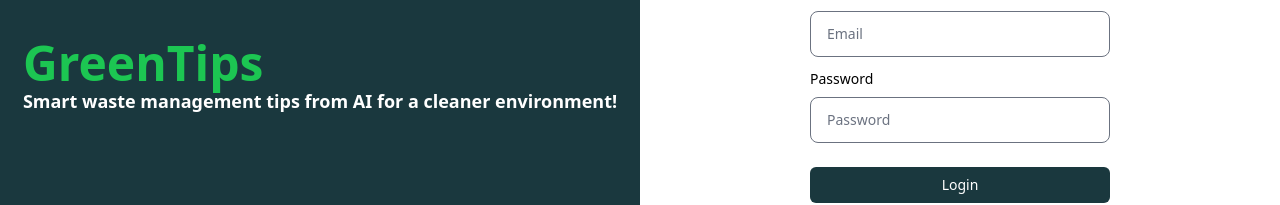
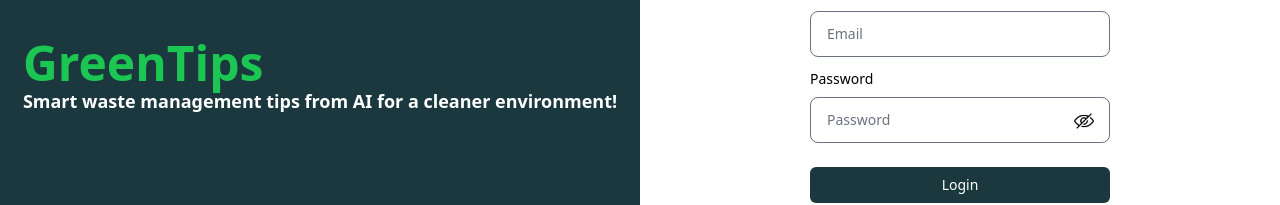
Before and after one commit to AndiMahardika/GreenTips, a React (Vite) app: page /login in a window 1280 px wide. Shown: the part 323-528 px from the top of the page. Built offline with nearby package versions, Linux system fonts and the light colour scheme; no server answers.

Commit message:
edd: hide password

```diff
--- a/src/components/Header.jsx
+++ b/src/components/Header.jsx
@@ -29,7 +29,7 @@ const Header = () => {
         </a>
         <div className="flex md:order-2 space-x-3 md:space-x-0 rtl:space-x-reverse">
           {user ? (
-            <Button variant="success" onClick={handleLogout}>Logout</Button>
+            <Button variant="danger" onClick={handleLogout}>Log Out</Button>
           ) : (
             <Link to="/register">
               <Button variant="success">SignUp</Button>
--- a/src/features/authentication/components/login.jsx
+++ b/src/features/authentication/components/login.jsx
@@ -5,14 +5,22 @@ import { AuthLayout } from "./auth.layout.jsx";
 import useLogin from "../hooks/useLogin.jsx";
 import useUser from "../../../store/userStore.js";
 import { Navigate } from "react-router-dom";
+import viewEye from "../../../assets/view.png"
+import { useState } from "react";
+import hideEye from "../../../assets/hide.png"
 
 export default function Login() {
   const { loading, error, errorEmail, errorPassword, handleLogin } = useLogin();
   const {user} = useUser();
+  const [isHidePassword, setIsHidePassword] = useState(true);
 
   if(user) {
     return <Navigate to="/prompt" />
   }
+
+  const handleHidePassword = () => {
+    setIsHidePassword(!isHidePassword);
+  };
 
   return (
     <div>
@@ -25,7 +33,14 @@ export default function Login() {
           <form className="space-y-3" onSubmit={handleLogin} noValidate>
             <Input id="email" label="Email" type="email" placeholder="Email" />
             <p className="text-xs text-red-600">{errorEmail}</p>
-            <Input id="password" label="Password" type="password" placeholder="Password" />
+            <div className="relative">
+              <Input id="password" label="Password" type={isHidePassword ? "password" : "text"} placeholder="Password" />
+              <div className="absolute right-0 bottom-1">
+                <Button variant="" onClick={handleHidePassword}>
+                  {isHidePassword ? <img src={hideEye} alt="hide" className="w-5" /> : <img src={viewEye} alt="view" className="w-5" />}
+                </Button>
+              </div>
+            </div>
             <p className="text-xs text-red-600">{errorPassword}</p>
             <Button size="small" fullWidth type="submit" disabled={loading}>
               {loading ? "Loading..." : "Login"}
--- a/src/features/authentication/components/register.jsx
+++ b/src/features/authentication/components/register.jsx
@@ -3,9 +3,17 @@ import Button from "../../../components/Button.jsx";
 import Input from "../../../components/Input.jsx";
 import { AuthLayout } from "./auth.layout.jsx";
 import useRegister from "../hooks/useRegister.jsx";
+import { useState } from "react";
+import viewEye from "../../../assets/view.png"
+import hideEye from "../../../assets/hide.png"
 
 export default function Register() {
   const { loading, error, errorEmail, errorPassword, errorName, isRegistered, handleRegister } = useRegister();
+  const [isHidePassword, setIsHidePassword] = useState(true);
+
+  const handleHidePassword = () => {
+    setIsHidePassword(!isHidePassword);
+  };
 
   return (
     <div>
@@ -20,7 +28,15 @@ export default function Register() {
             <p className="text-xs text-red-600">{errorName}</p>
             <Input id="email" label="Email" type="email" placeholder="Email" />
             <p className="text-xs text-red-600">{errorEmail}</p>
-            <Input id="password" label="Password" type="password" placeholder="Password" />
+            {/* <Input id="password" label="Password" type="password" placeholder="Password" /> */}
+            <div className="relative">
+              <Input id="password" label="Password" type={isHidePassword ? "password" : "text"} placeholder="Password" />
+              <div className="absolute right-0 bottom-1">
+                <Button variant="" onClick={handleHidePassword}>
+                  {isHidePassword ? <img src={hideEye} alt="hide" className="w-5" /> : <img src={viewEye} alt="view" className="w-5" />}
+                </Button>
+              </div>
+            </div>
             <p className="text-xs text-red-600">{errorPassword}</p>
             <Button size="small" fullWidth type="submit" disabled={loading}>
               {loading ? "Loading..." : "Register"}
--- a/src/features/authentication/hooks/useLogout.jsx
+++ b/src/features/authentication/hooks/useLogout.jsx
@@ -1,11 +1,23 @@
 import { useNavigate } from "react-router-dom";
 import useUser from "../../../store/userStore.js";
+import { confirmAlert } from "../../../components/Confirm.jsx";
 
 export default function useLogout() {
   const navigate = useNavigate();
   const { clearUser } = useUser();
 
-  function handleLogout() {
+  async function handleLogout() {
+    const confirm = await confirmAlert({
+      title: 'Are you sure?',
+      text: 'Do you really want to sign out?',
+      confirmButtonText: 'Yes, sign me out!',
+      cancelButtonText: 'Cancel',
+      confirmButtonColor: 'bg-red-600 hover:bg-red-700',
+      cancelButtonColor: 'bg-blue-600 hover:bg-blue-700 ml-2',
+    })
+
+    if (!confirm.isConfirmed) return
+
     clearUser();
     localStorage.removeItem("token");
     localStorage.removeItem("user");
--- a/src/features/prompt-page/components/layout.jsx
+++ b/src/features/prompt-page/components/layout.jsx
@@ -77,7 +77,7 @@ export default function Layout({ children }) {
             </ul>
           </div>
 
-          <Button variant="success" size="default" fullWidth onClick={handleLogout}>Log Out</Button>
+          <Button variant="danger" size="default" fullWidth onClick={handleLogout}>Log Out</Button>
         </div>
       </aside>
 
```
Also changed, not shown: src/assets/hide.png (added), src/assets/view.png (added).
